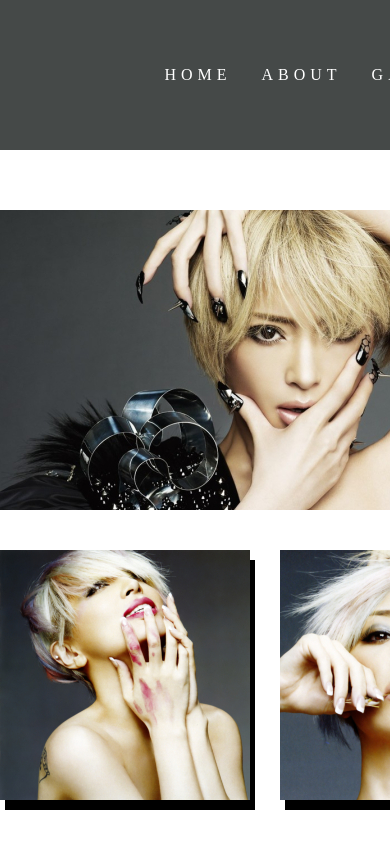
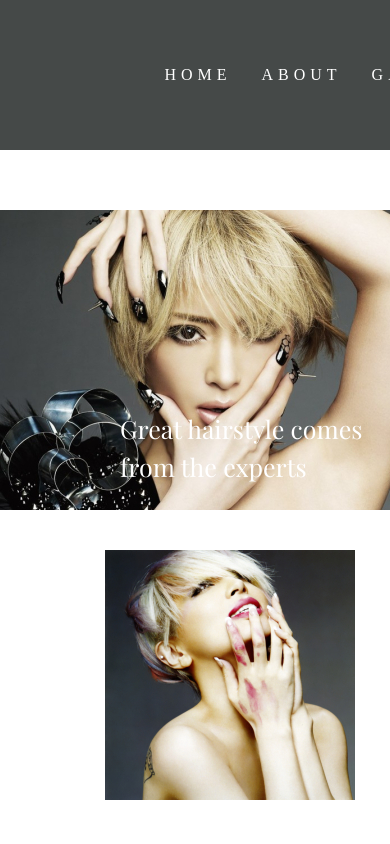
Before and after one commit to ruru-dev/hairSalonWebsite, a plain HTML site: page index.html in a window 390 px wide. Shown: the top 844 px of the page. Drawn offline with nearby package versions, Linux system fonts and the light colour scheme; a web font is replaced by a local one.

```diff
--- a/styles/about.css
+++ b/styles/about.css
@@ -31,3 +31,20 @@ p {
 .container-h1 {
   margin-bottom: 50px;
 }
+
+@media (max-width: 510px) {
+  .container-content {
+    width: 100%;
+    margin-top: 40px;
+    padding: 0px 20px;
+  }
+
+  .container-h1 {
+    display: flex;
+    justify-content: center;
+    margin-bottom: 30px;
+  }
+  h1 {
+    height: 65px;
+  }
+}
--- a/styles/header-footer.css
+++ b/styles/header-footer.css
@@ -62,3 +62,12 @@ nav {
   margin: 10px;
   opacity: 0.6;
 }
+
+@media (max-width: 480px) {
+  .business-logo-image {
+    display: none;
+  }
+  .about-us-message {
+
+  }
+}
--- a/styles/styles.css
+++ b/styles/styles.css
@@ -174,3 +174,47 @@ h1 {
   color: rgb(69,73,72);
   font-weight:800;
 }
+
+@media (max-width: 480px) {
+  .container-main-grid {
+    width: 480px;
+    grid-template-rows:300px repeat(10, 250px) 1000px 300px 300px;
+    grid-template-columns: 480px;
+    grid-template-areas:
+      "top-section"
+      "figure-image-1"
+      "summary-1"
+      "figure-image-2"
+      "summary-2"
+      "figure-image-3"
+      "summary-3"
+      "figure-image-4"
+      "summary-4"
+      "featured"
+      "featured"
+      "hairstyle"
+      "aside";
+  }
+
+  .top-section {
+    background-position-x: -80px;
+    display: flex;
+    justify-content: left;
+  }
+
+  .top-section-message {
+    margin-left: 120px;
+    padding-top: 200px;
+  }
+
+  .figure {
+    background-repeat: no-repeat;
+    box-shadow: none;
+    margin-left: 105px;
+    width: 250px;
+  }
+
+  .summary {
+    padding: 20px 70px;
+  }
+}
```
Also changed, not shown: images/hamburger-icon-image.jpg (added).
